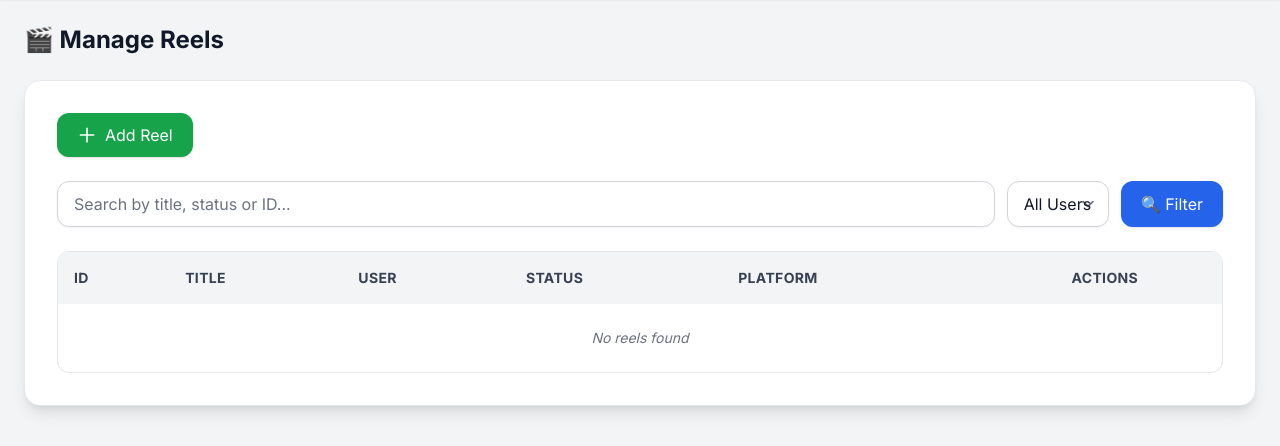
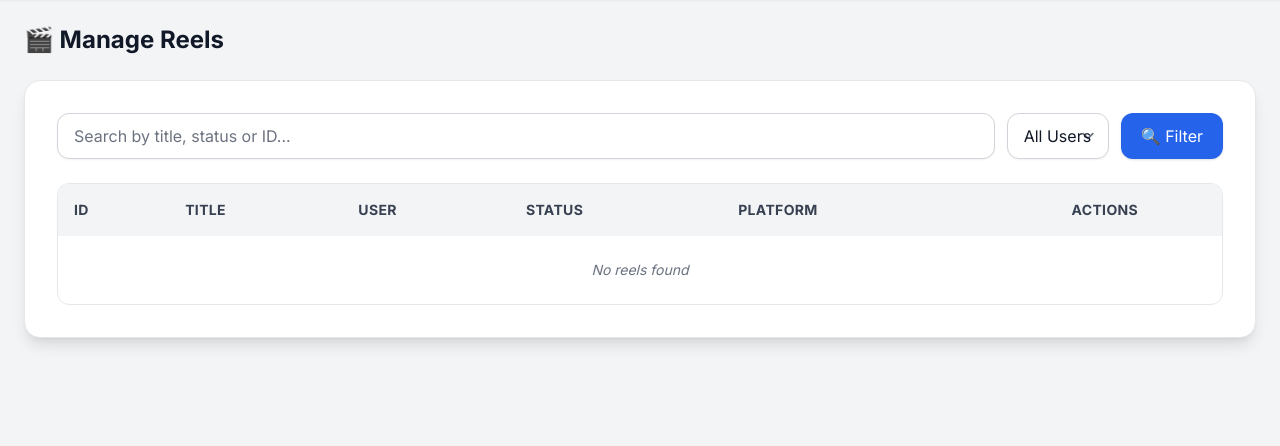
Before and after one commit to saravana-bhava/reelvo.in, a Flask app: template templates/admin/reels_list.html in a window 1280 px wide. Shown: the part 81-527 px from the top of the page. Run offline with Flask 3, Linux system fonts and the light colour scheme; the template is opened without the code that fills it: values that come from a table or form of the project are taken from there, others are empty; parts of the project's set-up code (start-up, migrations or seed data) failed here and were passed over.

Commit message:
Updated reels list..

```diff
--- a/templates/admin/reels_list.html
+++ b/templates/admin/reels_list.html
@@ -11,19 +11,6 @@
 
 {% block content %}
 <div class="p-8 bg-white shadow-lg rounded-2xl border border-gray-200 mt-6">
-
-  <!-- Header -->
-  <div class="flex flex-col sm:flex-row justify-between sm:items-center gap-4 mb-6">
-    <a href="{{ url_for('admin.add_reel') }}"
-       class="inline-flex items-center gap-2 bg-green-600 hover:bg-green-700 text-white font-medium px-5 py-2.5 rounded-xl shadow transition duration-200">
-      <svg xmlns="http://www.w3.org/2000/svg" class="w-5 h-5" fill="none" viewBox="0 0 24 24"
-           stroke="currentColor">
-        <path stroke-linecap="round" stroke-linejoin="round" stroke-width="2"
-              d="M12 4v16m8-8H4"/>
-      </svg>
-      Add Reel
-    </a>
-  </div>
 
   <!-- Search + User Filter -->
   <form method="get" class="mb-6 flex flex-wrap gap-3">
```
